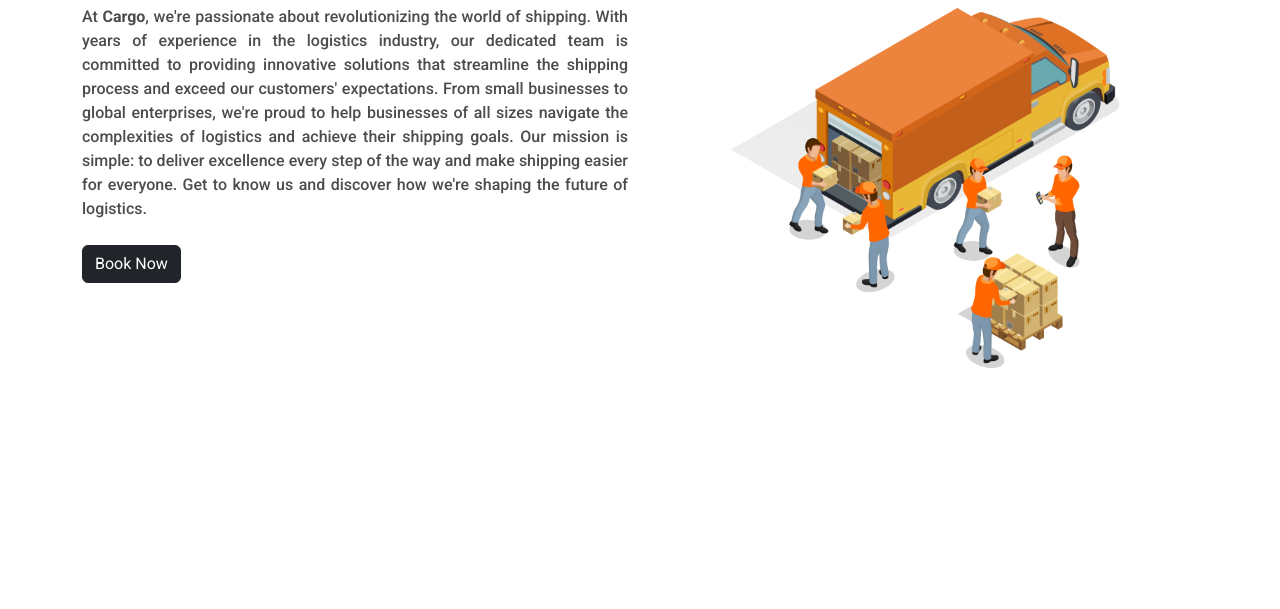
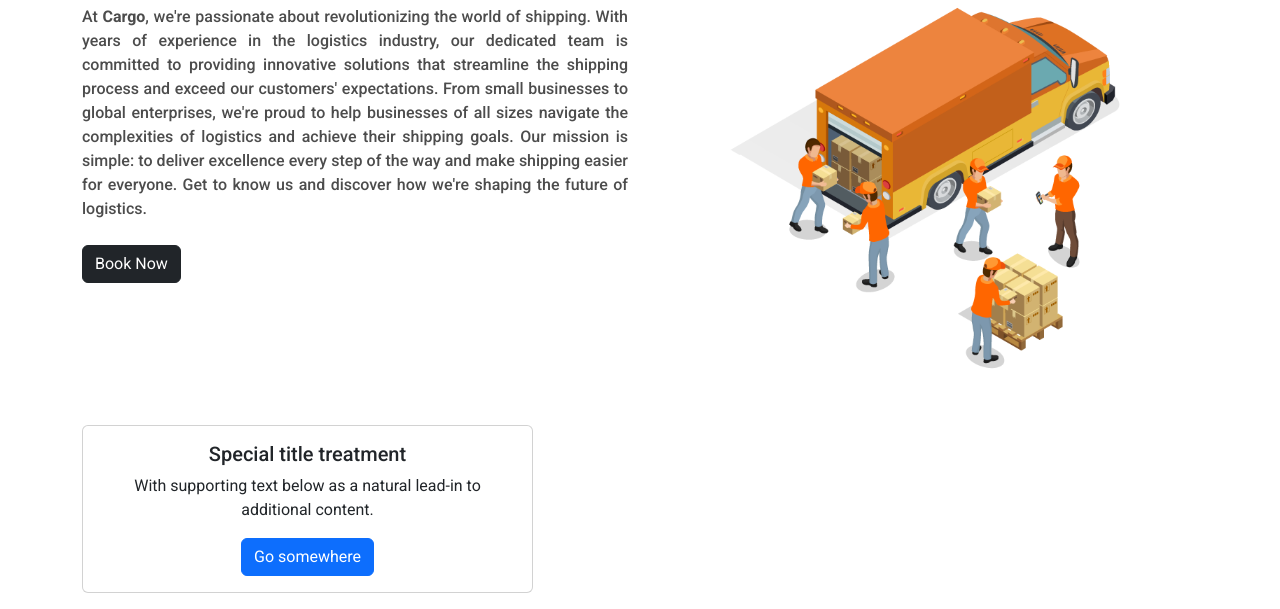
Before and after one commit to alen0577/Cargo_Project, a Django app: page /Cargo/aboutus in a window 1280 px wide. Shown: the part 281-890 px from the top of the page. Before the commit the page ends 649 px from the top, so only its background shows below. Run offline with Django 4.2, Linux system fonts and the light colour scheme.

Commit message:
11th commit

```diff
--- a/Cargo_Home/templates/aboutus.html
+++ b/Cargo_Home/templates/aboutus/aboutus.html
@@ -60,6 +60,31 @@ AboutUs - Cargo
 
 <!-- end abouts-section  -->
 
+
+<!-- start section2  -->
+
+<section id="section2">
+    <div class="container">
+        <div class="row mt-5">
+            <div class="col-lg-5">
+                <div class="card text-center mb-3" style="width: 100%">
+                    <div class="card-body">
+                      <h5 class="card-title">Special title treatment</h5>
+                      <p class="card-text">With supporting text below as a natural lead-in to additional content.</p>
+                      <a href="#" class="btn btn-primary">Go somewhere</a>
+                    </div>
+                </div>
+            </div>
+            <div class="col-lg-2"></div>
+            <div class="col-lg-5"></div>
+        </div>
+    </div>
+
+</section>
+
+<!-- end abouts-section  -->
+
+
 <style>
     .main-heading{
         color:rgb(66, 28, 82);
--- a/Cargo_Home/templates/navbars/aboutus_navbar.html
+++ b/Cargo_Home/templates/navbars/aboutus_navbar.html
@@ -98,6 +98,8 @@
   /* Custom CSS for dropdown hover */
   .dropdown:hover .dropdown-menu {
     display: block;
+    width: 180px;
+
   }
 
   .dropdown-item{
@@ -106,7 +108,7 @@
     transition: transform 0.3s ease; /* Smooth transition for transform property */
   }
   .dropdown-item:hover{
-        background-color: rgb(255, 255, 255);
+    background-color: white;
     color:rgb(254, 171, 120);
     border-left: 5px solid rgb(254, 171, 120);
     transform: scale(1);
--- a/Cargo_Home/templates/navbars/home_navbar.html
+++ b/Cargo_Home/templates/navbars/home_navbar.html
@@ -72,6 +72,7 @@
       backdrop-filter: blur(10px);
     }
 
+
   }
 </style>
 
@@ -98,6 +99,8 @@
   /* Custom CSS for dropdown hover */
   .dropdown:hover .dropdown-menu {
     display: block;
+    width: 180px;
+
   }
 
   .dropdown-item{
@@ -106,7 +109,7 @@
     transition: transform 0.3s ease; /* Smooth transition for transform property */
   }
   .dropdown-item:hover{
-    background-color: rgb(255, 255, 255);
+    background-color: white;
     color:rgb(254, 171, 120);
     border-left: 5px solid rgb(254, 171, 120);
     transform: scale(1);
--- a/Cargo_Home/views.py
+++ b/Cargo_Home/views.py
@@ -4,9 +4,9 @@ from django.shortcuts import render
 
 # Landing page of cargo
 def cargo_home(request):
-    return render(request, 'cargo_home.html')
+    return render(request, 'home/cargo_home.html')
 
 
 # aboutus page of cargo
 def aboutus(request):
-    return render(request, 'aboutus.html')
+    return render(request, 'aboutus/aboutus.html')
```
Also changed, not shown: Cargo_Home/templates/home/cargo_home.html (renamed from Cargo_Home/templates/cargo_home.html, +4 -4 lines), Cargo_Home/templates/home/benefits_card.html (renamed from Cargo_Home/templates/benefits_card.html), Cargo_Home/templates/home/book_status.html (renamed from Cargo_Home/templates/book_status.html), Cargo_Home/templates/home/cargo_roundimage.html (renamed from Cargo_Home/templates/cargo_roundimage.html), Cargo_Home/templates/home/testimonial.html (renamed from Cargo_Home/templates/testimonial.html). Lines whose indentation alone changed are shown as unchanged.
